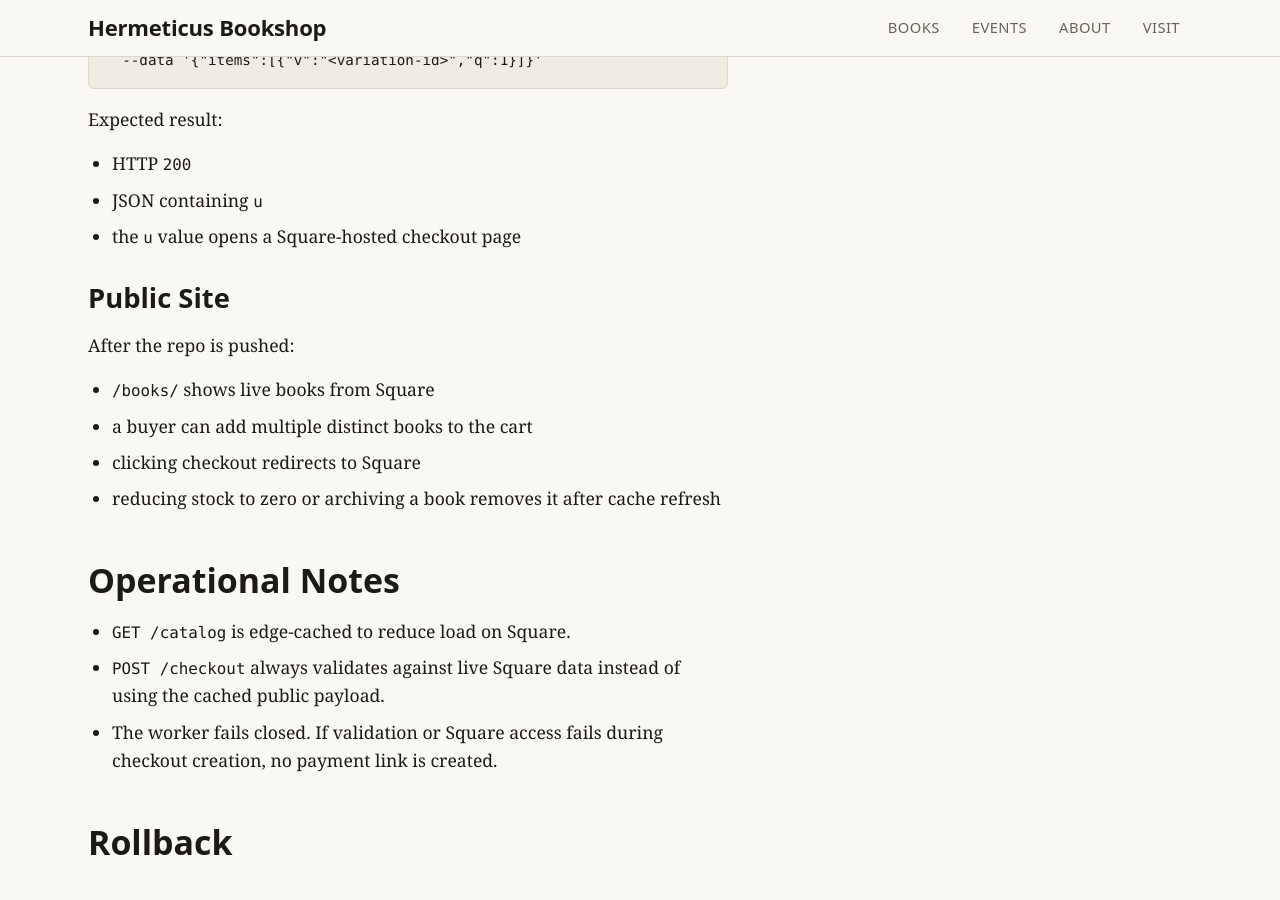
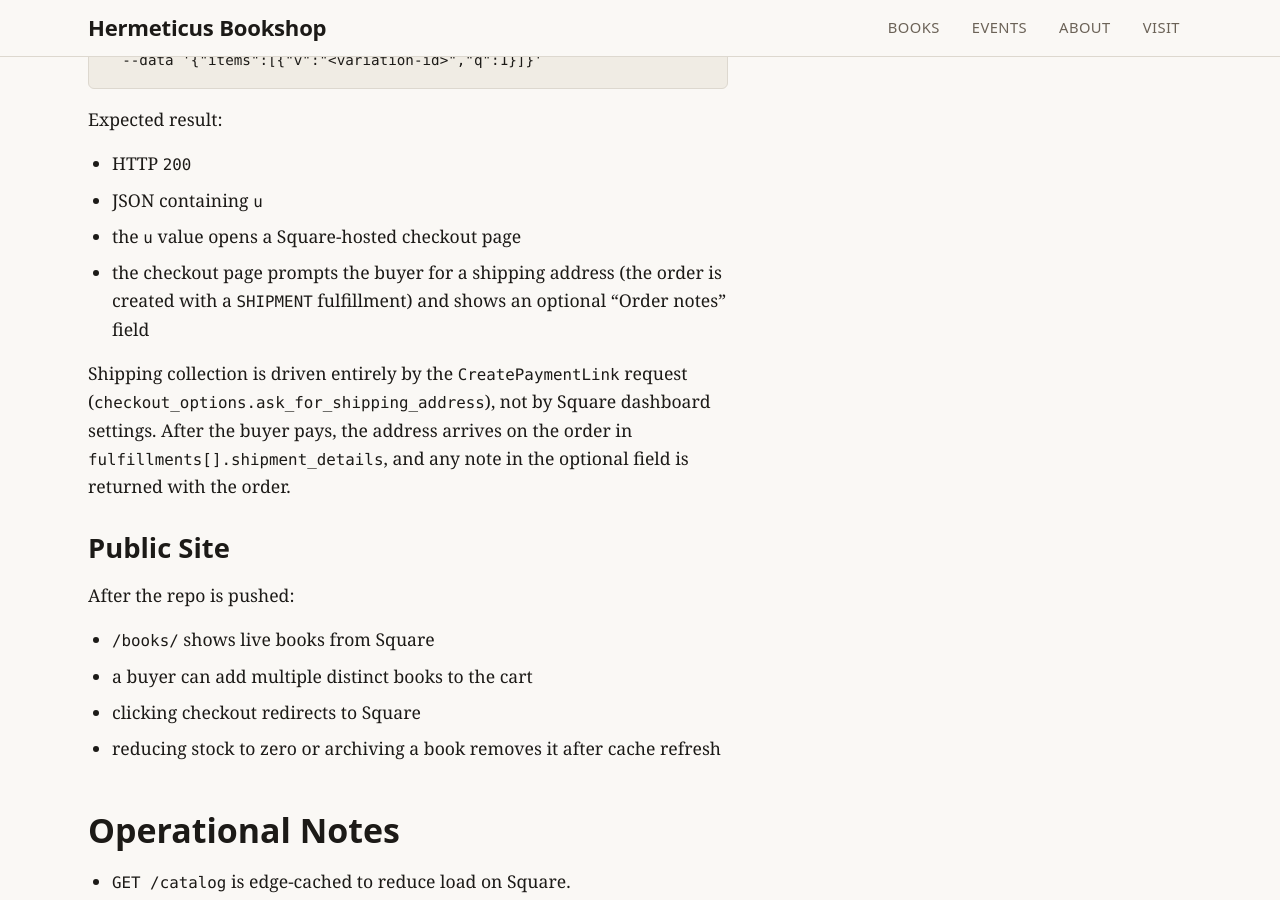
Before and after one commit to strangecode/hermeticus, a Jekyll site: the page built from docs/square-catalog.md, in a window 1280 px wide and 900 px high, scrolled down 4131 px. Built offline with Jekyll 4.4.1, drawn with Linux system fonts in a browser that asks for light colours; our own code applies the rules of GitHub Pages for plain Markdown files.

Commit message:
Collect shipping address at Square checkout
Set checkout_options.ask_for_shipping_address so the Square-hosted
payment link prompts buyers for a shipping address (creating the order
with a SHIPMENT fulfillment) and add an optional order-notes custom
field. Cover the checkout request body with a test and document the
behavior in the runbook.

```diff
--- a/docs/square-catalog.md
+++ b/docs/square-catalog.md
@@ -144,6 +144,15 @@ Expected result:
 - HTTP `200`
 - JSON containing `u`
 - the `u` value opens a Square-hosted checkout page
+- the checkout page prompts the buyer for a shipping address (the order is
+  created with a `SHIPMENT` fulfillment) and shows an optional "Order notes"
+  field
+
+Shipping collection is driven entirely by the `CreatePaymentLink` request
+(`checkout_options.ask_for_shipping_address`), not by Square dashboard
+settings. After the buyer pays, the address arrives on the order in
+`fulfillments[].shipment_details`, and any note in the optional field is
+returned with the order.
 
 ### Public Site
 
--- a/integrations/square-catalog-worker/src/index.js
+++ b/integrations/square-catalog-worker/src/index.js
@@ -176,6 +176,8 @@ async function createPaymentLink(lineItems, env, fetchImpl) {
         },
         checkout_options: {
           redirect_url: `${getPrimaryOrigin(env)}/books/?checkout=success`,
+          ask_for_shipping_address: true,
+          custom_fields: [{ title: "Order notes (optional)" }],
         },
       }),
     },
```
Also changed, not shown: integrations/square-catalog-worker/test/catalog-worker.test.js (+71 -0 lines).
